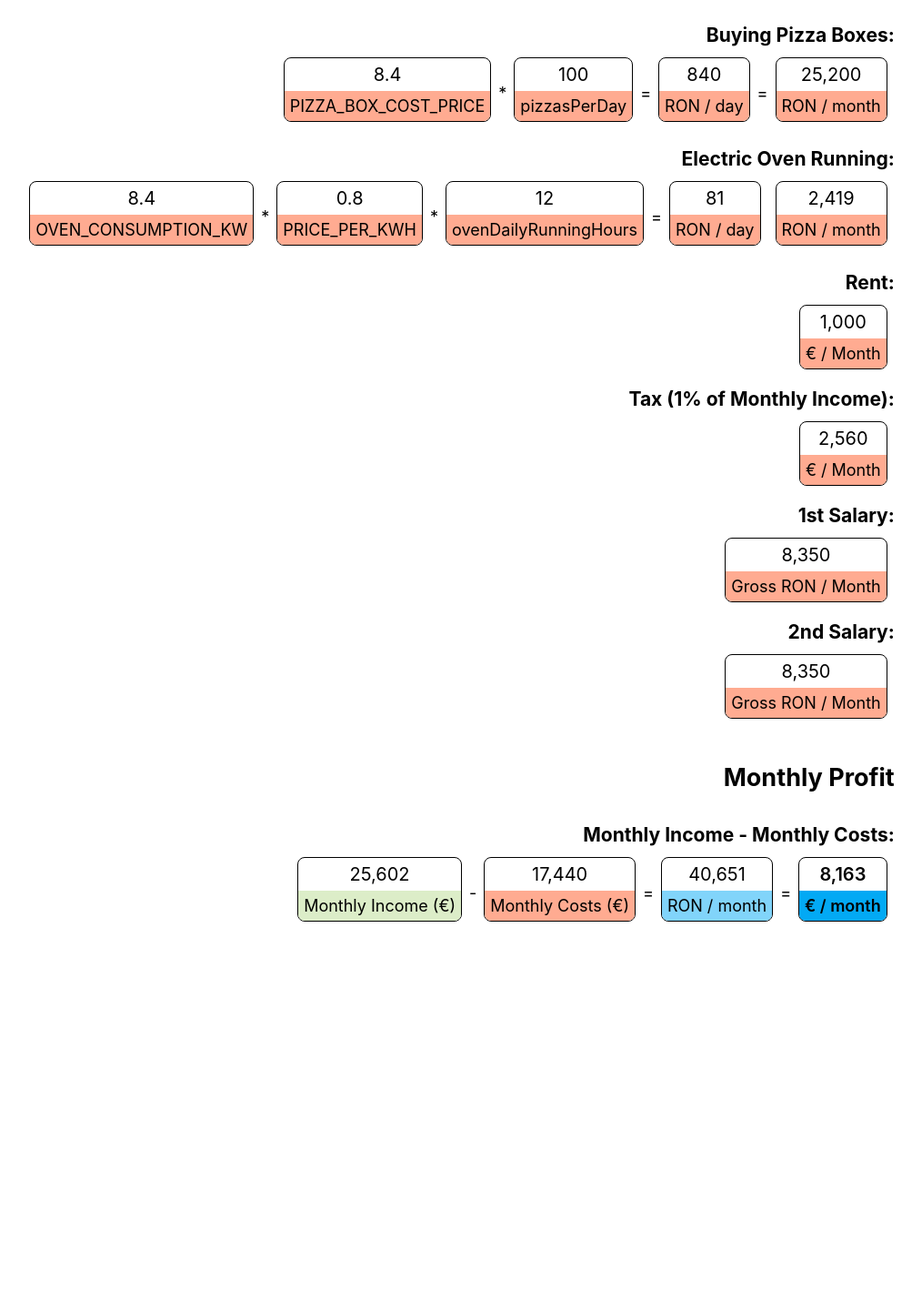
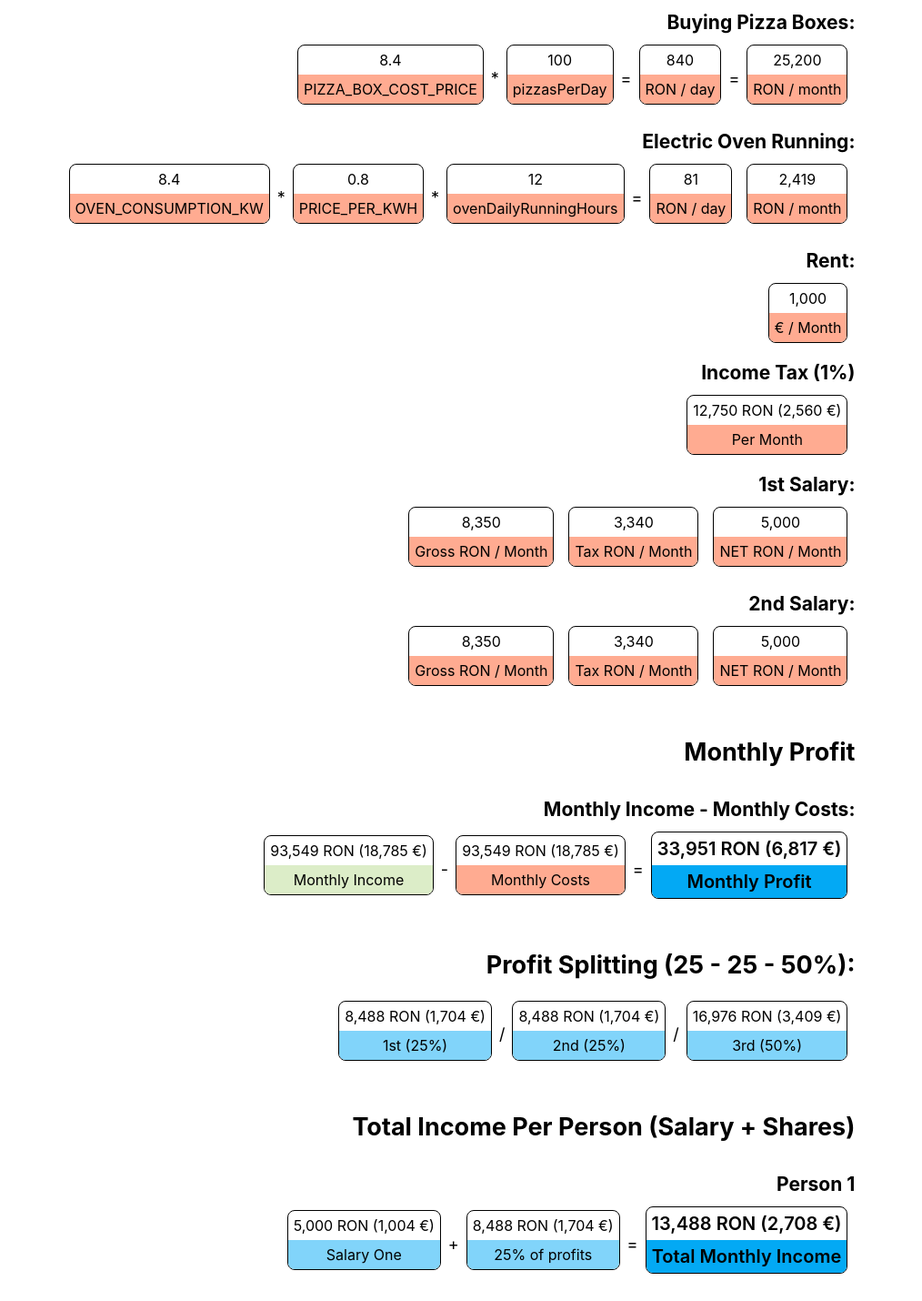
Before and after one commit to iuliuvisovan/pizzabuna, a React (Create React App) app: page / in a window 1280 px wide. Shown: the part 1350-2780 px from the top of the page at 91% size, without its empty margins (136-1150 px from the left). Before the commit the page ends 2427 px from the top, so only its background shows below. Built offline with nearby package versions, Linux system fonts and the light colour scheme.

Commit message:
Add salaries and total incomes and stuff

```diff
--- a/src/App.js
+++ b/src/App.js
@@ -12,6 +12,7 @@ const SAUCE_FREQUENCY = 0.5;
 const SAUCE_COST_PRICE = 1;
 const OVEN_CONSUMPTION_KW = 8.4;
 const PIZZA_BOX_COST_PRICE = 8.4;
+const SALARY_TAX_TO_GROSS_MULTIPLIER = 1.67;
 
 function App() {
   const [pizzasSoldPerDay, setPizzasSoldPerDay] = useState(100);
@@ -21,6 +22,9 @@ function App() {
   const [monthlyRentPriceEuro, setMonthlyRentPriceEuro] = useState(1000);
   const [salaryOne, setSalaryOne] = useState(5000);
   const [salaryTwo, setSalaryTwo] = useState(5000);
+  const [shareOne, setShareOne] = useState(0.25);
+  const [shareTwo, setShareTwo] = useState(0.25);
+  const [shareThree, setShareThree] = useState(0.5);
 
   const moneyFromPizza = averagePizzaSellPrice * pizzasSoldPerDay * DAYS_IN_A_MONTH;
   const moneyFromSauces = PRICE_PER_SAUCE * SAUCE_FREQUENCY * pizzasSoldPerDay * DAYS_IN_A_MONTH;
@@ -35,8 +39,8 @@ function App() {
     sauceCostPerMonth +
     pizzaBoxesCostPerMonth +
     ovenCostPerMonth +
-    salaryOne +
-    salaryTwo +
+    salaryOne * SALARY_TAX_TO_GROSS_MULTIPLIER +
+    salaryTwo * SALARY_TAX_TO_GROSS_MULTIPLIER +
     monthlyRentPriceEuro * EURO_VALUE +
     TAX_VALUE_PERCENTAGE * monthlyIncome;
 
@@ -44,7 +48,7 @@ function App() {
 
   return (
     <div className="App">
-      <h1 className="App-header">Pizza Buna SRL</h1>
+      <h1 className="App-header">Pizza Bună SRL</h1>
       <div>
         <h4>Pizzas Sold Per Day:</h4>
         <input value={pizzasSoldPerDay} onChange={(e) => setPizzasSoldPerDay(e.target.value)} />
@@ -97,7 +101,6 @@ function App() {
         <VariableBox green variable="RON / month" value={moneyFromSauces} />
         <VariableBox green variable="€ / month" value={Math.round(moneyFromSauces / EURO_VALUE)} />
       </div>
-
       <h2>Recurring Monthly Costs</h2>
       <div>
         <VariableBox variable="RON / month" value={Math.round(monthlyCosts)} />
@@ -142,28 +145,61 @@ function App() {
       </div>
       <h3>Rent: </h3>
       <VariableBox variable="€ / Month" value={monthlyRentPriceEuro} />
-
-      <h3>Tax (1% of Monthly Income): </h3>
-      <VariableBox variable="€ / Month" value={Math.round((monthlyIncome * 0.1) / EURO_VALUE).toLocaleString()} />
-
+      <h3>Income Tax (1%)</h3>
+      <VariableBox variable="Per Month" value={ronAndEuro(monthlyIncome * 0.1)} />
       <h3>1st Salary:</h3>
-      <VariableBox variable="Gross RON / Month" value={salaryOne * 1.67} />
-
+      <div>
+        <VariableBox variable="Gross RON / Month" value={salaryOne * 1.67} />
+        <VariableBox variable="Tax RON / Month" value={salaryOne * 1.67 * 0.4} />
+        <VariableBox variable="NET RON / Month" value={salaryOne} />
+      </div>
       <h3>2nd Salary: </h3>
-      <VariableBox variable="Gross RON / Month" value={salaryTwo * 1.67} />
-
+      <div>
+        <VariableBox variable="Gross RON / Month" value={salaryTwo * 1.67} />
+        <VariableBox variable="Tax RON / Month" value={salaryTwo * 1.67 * 0.4} />
+        <VariableBox variable="NET RON / Month" value={salaryTwo} />
+      </div>
       <h2>Monthly Profit</h2>
       <h3>Monthly Income - Monthly Costs: </h3>
       <div>
-        <VariableBox green variable="Monthly Income (€)" value={Math.round(monthlyIncome / EURO_VALUE)} /> -
-        <VariableBox variable="Monthly Costs (€)" value={Math.round(monthlyCosts / EURO_VALUE).toLocaleString()} />
+        <VariableBox green variable="Monthly Income" value={ronAndEuro(monthlyCosts)} /> -
+        <VariableBox variable="Monthly Costs" value={ronAndEuro(monthlyCosts)} />
         =
-        <VariableBox blue variable="RON / month" value={monthlyProfit.toLocaleString()} />
-        =
-        <VariableBox blue variable="€ / month" value={Math.round(monthlyProfit / EURO_VALUE).toLocaleString()} bold />
+        <VariableBox blue variable="Monthly Profit" value={ronAndEuro(monthlyProfit)} bold />
+      </div>
+      <h2>
+        Profit Splitting ({shareOne * 100} - {shareTwo * 100} - {shareThree * 100}%):
+      </h2>
+      <div>
+        <VariableBox blue variable={`1st (${shareOne * 100}%)`} value={ronAndEuro(monthlyProfit * shareOne)} /> /
+        <VariableBox blue variable={`2nd (${shareTwo * 100}%)`} value={ronAndEuro(monthlyProfit * shareTwo)} /> /
+        <VariableBox blue variable={`3rd (${shareThree * 100}%)`} value={ronAndEuro(monthlyProfit * shareThree)} />
+      </div>
+      <h2>Total Income Per Person (Salary + Shares)</h2>
+      <h3>Person 1</h3>
+      <div>
+        <VariableBox blue variable={`Salary One`} value={ronAndEuro(salaryOne)} /> +
+        <VariableBox blue variable={`25% of profits`} value={ronAndEuro(monthlyProfit * shareOne)} /> =
+        <VariableBox blue variable={`Total Monthly Income`} value={ronAndEuro(salaryOne + monthlyProfit * shareOne)} bold />
+      </div>
+      <h3>Person 2</h3>
+      <div>
+        <VariableBox blue variable={`Salary Two`} value={ronAndEuro(salaryTwo)} /> +
+        <VariableBox blue variable={`25% of profits`} value={ronAndEuro(monthlyProfit * shareTwo)} /> =
+        <VariableBox blue variable={`Total Monthly Income`} value={ronAndEuro(salaryTwo + monthlyProfit * shareOne)} bold />
+      </div>
+      <h3>Person 3</h3>
+      <div>
+        <VariableBox blue variable={`50% of profits`} value={ronAndEuro(monthlyProfit * shareThree)} /> =
+        <VariableBox blue variable={`Total Monthly Income`} value={ronAndEuro(monthlyProfit * shareThree)} bold />
       </div>
     </div>
   );
 }
 
+function ronAndEuro(priceInRon) {
+  const roundedPrice = Math.round(priceInRon);
+  return `${roundedPrice.toLocaleString()} RON (${Math.round(priceInRon / EURO_VALUE).toLocaleString()} €)`;
+}
+
 export default App;
--- a/src/VariableBox/index.css
+++ b/src/VariableBox/index.css
@@ -6,20 +6,22 @@
   border: 1px solid black;
   margin: 0px 8px 0px 8px;
   overflow: hidden;
+  font-size: 16px;
 
   .value {
     padding: 6px;
-    font-size: 20px;
   }
 
   .name {
     background-color: #ffab91;
     padding: 6px;
     text-align: center;
+    width: 100%;
   }
 
   &.bold {
     font-weight: 600;
+    font-size: 20px;
 
     .name {
       background-color: #ff5722;
```
